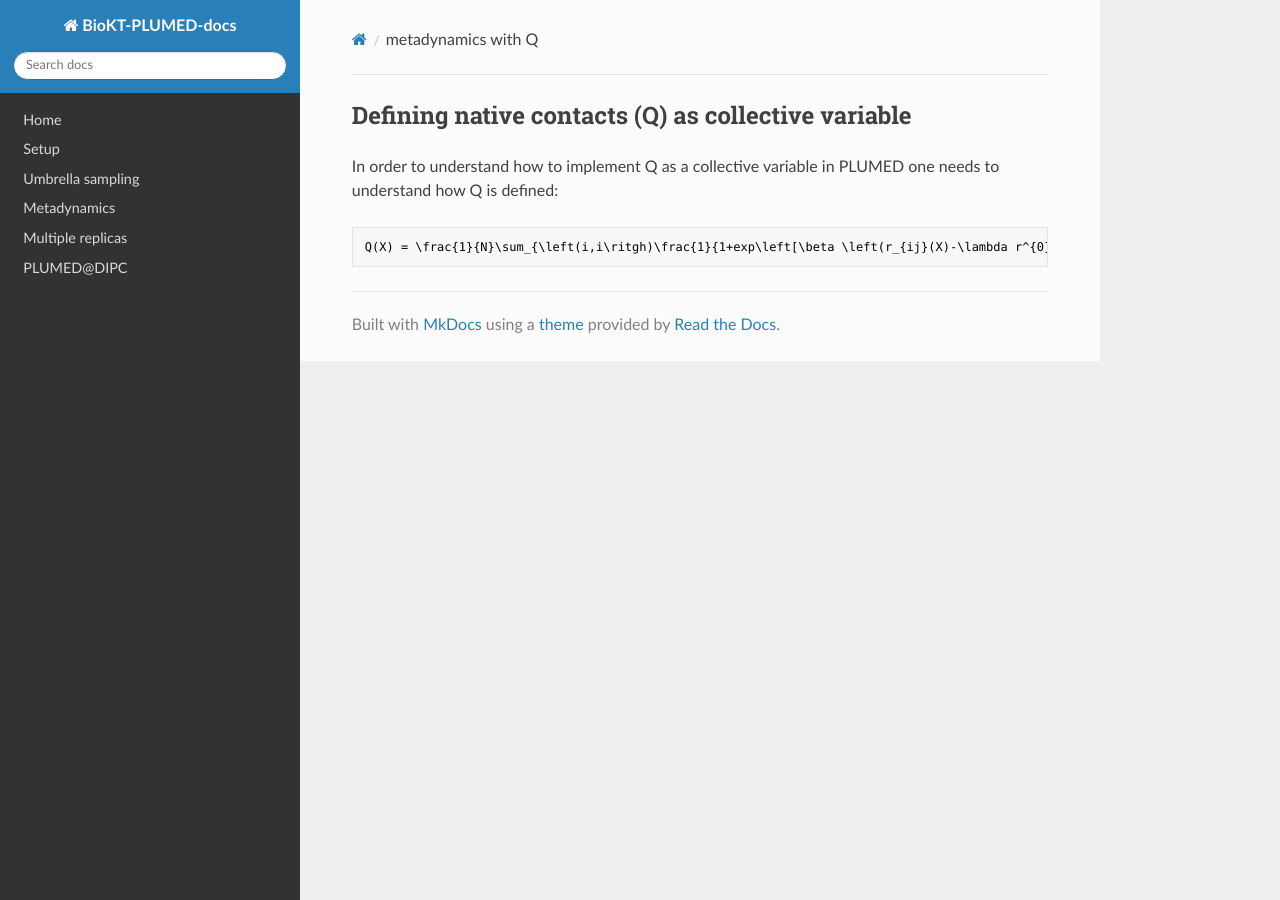
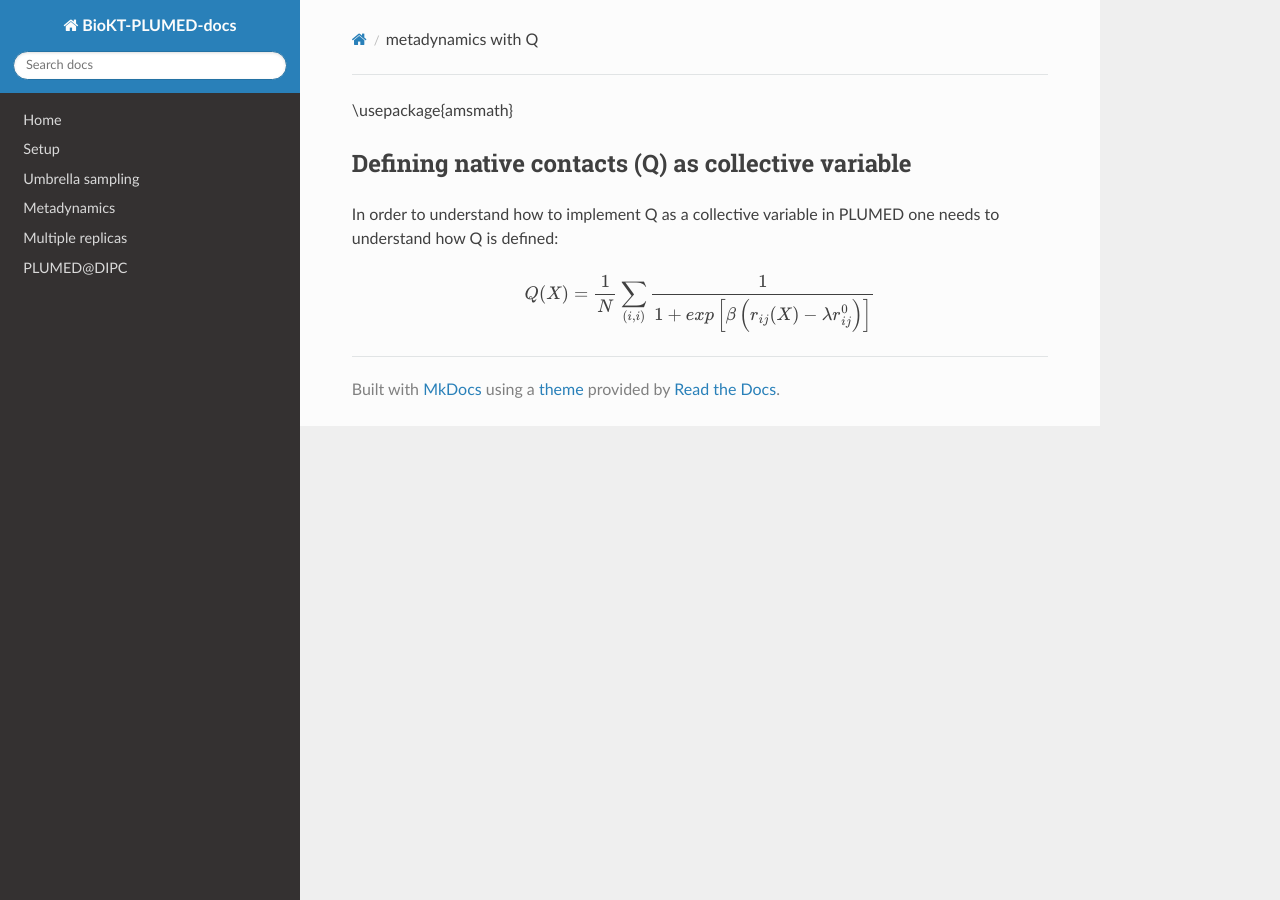
Before and after one commit to BioKT/PLUMED-docs, an MkDocs documentation site: the page built from docs/metadynamics/metadynamics-with-Q.md, in a window 1280 px wide. Built offline with MkDocs 1.6.1, drawn with Linux system fonts in a browser that asks for light colours; nearby versions of some CDN libraries; formulas are drawn with MathJax 3.

Commit message:
Q test 5

````diff
--- a/docs/metadynamics/metadynamics-with-Q.md
+++ b/docs/metadynamics/metadynamics-with-Q.md
@@ -3,9 +3,10 @@
   type="text/javascript">
 </script>
 
+\usepackage{amsmath}
+
 ## Defining native contacts (Q) as collective variable
 In order to understand how to implement Q as a collective variable in PLUMED
 one needs to understand how Q is defined:
-```math
-Q(X) = \frac{1}{N}\sum_{\left(i,i\ritgh)\frac{1}{1+exp\left[\beta \left(r_{ij}(X)-\lambda r^{0}_{ij}\right)]}}
-```
+
+$$Q(X) = \frac{1}{N}\sum_{\left(i,i\right)}\frac{1}{1+exp\left[\beta \left(r_{ij}(X)-\lambda r^{0}_{ij}\right)\right]}$$
````
